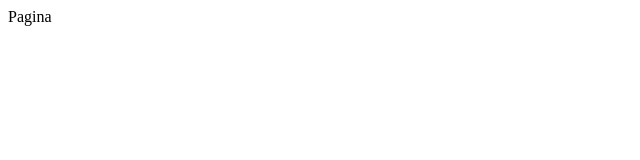
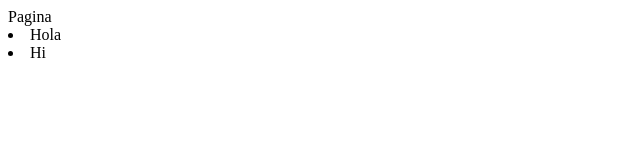
Before and after one commit to rendergraf/driessen, a plain HTML site: page index.html in a window 1280 px wide. Shown: the full height of the page, 0-640 px from the left. Drawn offline with Linux system fonts and the light colour scheme.

Commit message:
modify index.html

```diff
--- a/index.html
+++ b/index.html
@@ -7,5 +7,7 @@
 	</head>
 <body>
 	Pagina
+	<li>Hola</li>
+	<li>Hi</li>
 </body>
 </html>
```
